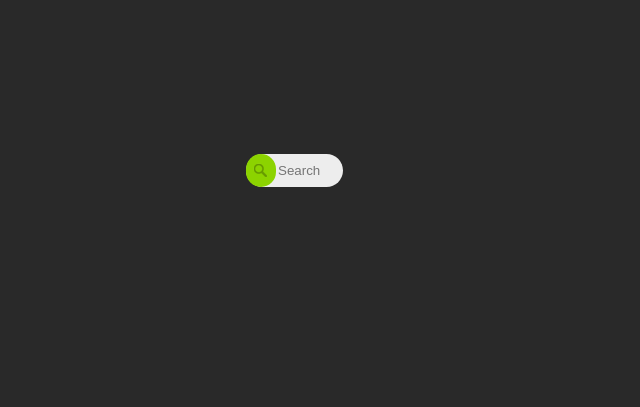
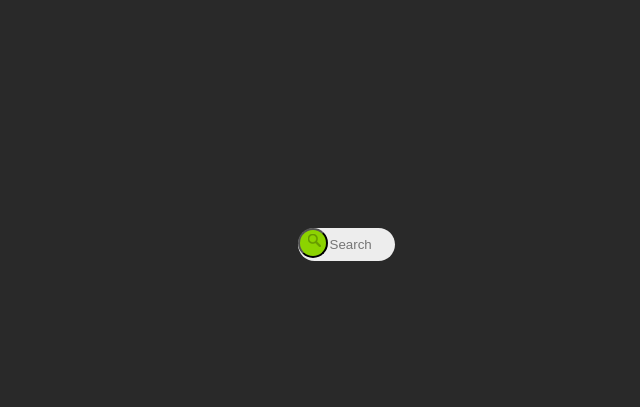
Before and after one commit to jkbalacy/wsp-project, a plain HTML site: page components/1/component.html in a window 1280 px wide. Shown: the part 156-563 px from the top of the page, without its empty margins (294-934 px from the left). Drawn offline with Linux system fonts and the light colour scheme.

Commit message:
Final project submission
refactored code and updated visuals to reflect components

```diff
--- a/components/1/component.css
+++ b/components/1/component.css
@@ -5,7 +5,7 @@ html, body {
   width: 100%;
   height: 100%;
 }
-html, body, div {
+html, body, section {
   margin: 0;
   padding: 0;
 }
@@ -19,17 +19,7 @@ body {
   -webkit-box-pack: center;
   -webkit-box-align: center;
 }
-#container {
-  width: 340px;
-  padding: 10px;
-}
-.block {
-  float: left;
-  margin: 0 auto;
-  padding: 60px;
-  width: 300px;
-  height: 300px;
-}
+
 /* general */
 .clearfix:after {
 	content: '.';
@@ -60,14 +50,13 @@ input[type=search]:focus {
   border: 1px solid #8CD300;
 }
 .search_icon {
+	outline: none;
 	position: absolute;
 	top: 0px;
 	left: 0px;
-  padding: 8px 6px;
 	width: 30px;
-  height: 33px;
+	height: 30px;
 	border-radius: 20px;
-  color: #666;
 	font-size: 18px;
 	background-color: #8CD300;
 }
--- a/components/1/component.html
+++ b/components/1/component.html
@@ -3,21 +3,16 @@
 <head>
 	<title>Expandable Search Bar: Jessica Balacy</title>
 	<link rel="stylesheet" type="text/css" href="component.css" />
-
-
 </head>
 <body>
-
 	<!-- Component -->
-	<div id="container" class="clearfix">
-  		<div class="block">
-    		<div class="search_block">
-      		<input type="search" placeholder="Search">
-      		<div class="search_icon"><span class="icon-search"></span></div>
-    		</div>
-  		</div>
-	</div>
+	<main class="clearfix">
+    		<section class="search_block">
+      			<input type="search" placeholder="Search">
+      			<button class="search_icon"><span class="icon-search"></span>
+            	</button>
+    		</section>
+	</main>
 	<!-- End Component -->
-
 </body>
 </html>
```
Also changed, not shown: components/2/component.css (+12 -7 lines), components/2/component.html (+2 -4 lines), components/3/component.html (+1 -1 lines), components/4/component.css (+5 -6 lines), components/4/component.html (+4 -5 lines), index.html (+1 -1 lines), images/breakpoints.jpg (added), images/empty-states.jpg, images/search-bar.jpg, images/sticky-header.jpg, images/video-cta.jpg, 1 other file. Lines whose indentation alone changed are shown as unchanged.
